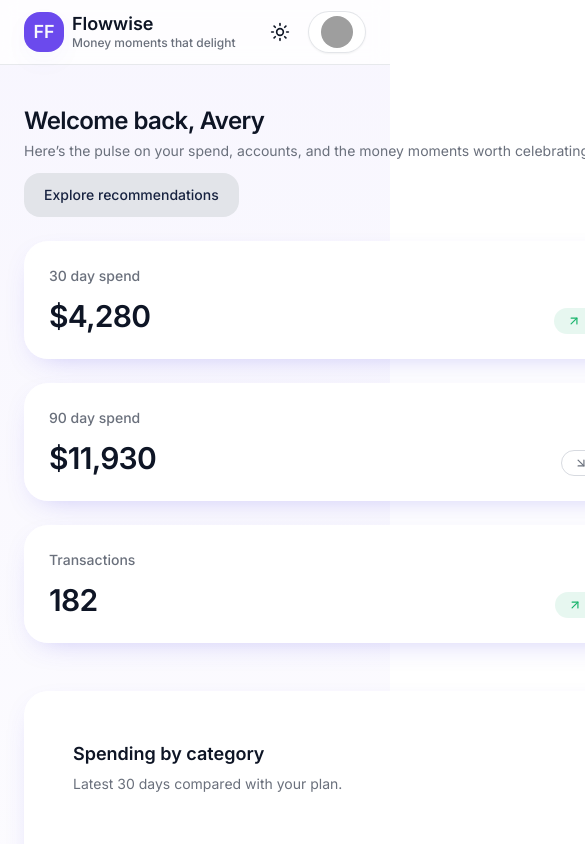
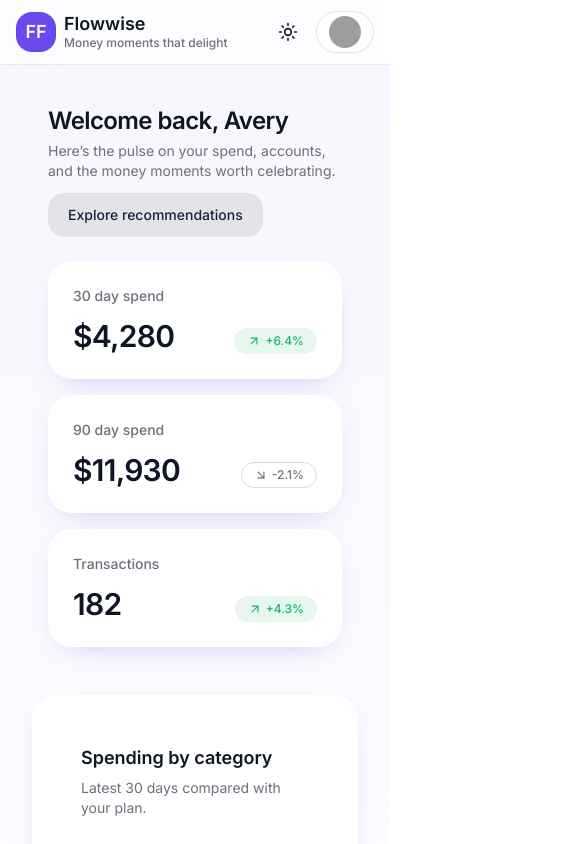
Before and after one commit to leo2971998/HackRice25, a React (Vite) app in the folder client/: page / in a window 390 px wide. Shown: the top 844 px of the page, 585 px wide, since content can reach past the window. Built offline with nearby package versions, Linux system fonts and the light colour scheme; grey boxes are pictures that could not be loaded.

Commit message:
added some responsiveness

```diff
--- a/client/src/index.css
+++ b/client/src/index.css
@@ -84,3 +84,22 @@ html,
 body {
   overscroll-behavior: none;
 }
+
+/* Quick responsive fixes */
+body {
+  @apply text-sm sm:text-base;
+}
+
+.container,
+main,
+section {
+  @apply px-4 sm:px-6 lg:px-8 max-w-7xl mx-auto;
+}
+
+img {
+  @apply w-full h-auto;
+}
+
+.grid {
+  @apply grid-cols-1 sm:grid-cols-2 lg:grid-cols-3 gap-4;
+}
```
